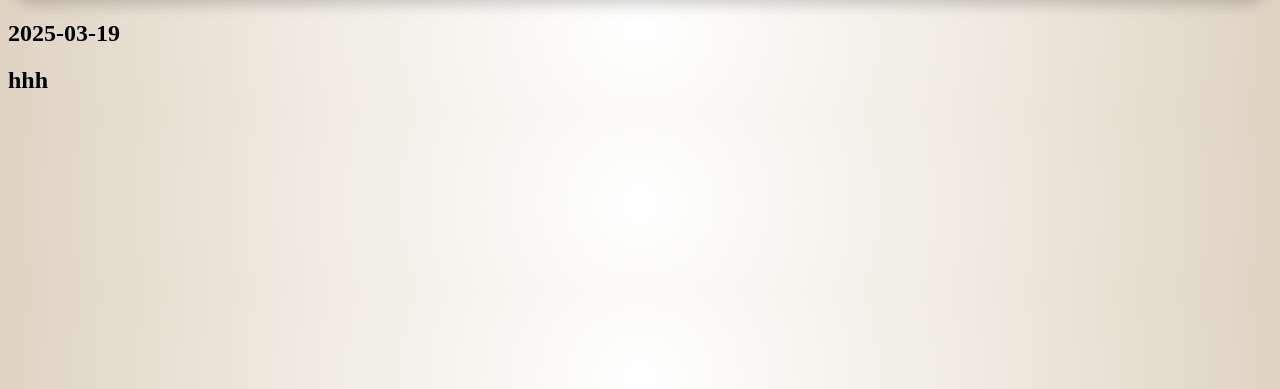
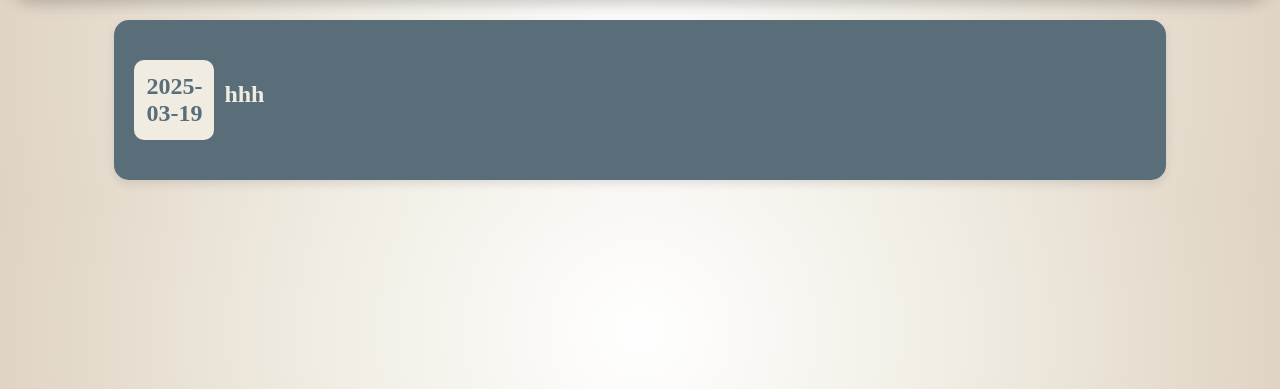
Before and after one commit to srushtisoni08/Note_taking, a Flask app: page /tasks in a window 1280 px wide. Shown: the part 63-452 px from the top of the page. Run offline with Flask 3, Linux system fonts and the light colour scheme; a user stored in the database is signed in.

Commit message:
design: task

```diff
--- a/static/task.css
+++ b/static/task.css
@@ -1,7 +1,6 @@
 .navbar{
     display: flex;
     justify-content: flex-end;
-    /* background: linear-gradient(135deg, #c7b198 0%, #596e79 100%); */
     background-color: #596e79;
     padding: 10px 20px;
     gap: 20px;
@@ -28,3 +27,40 @@
 body{
     background: radial-gradient(circle, #fff,#f0ece2, #dfd3c3);
 }
+
+#event {
+    display: flex;
+    background: #596e79;
+    padding: 20px;
+    margin: 20px auto;
+    width: 80%;
+    border-radius: 15px;
+    box-shadow: 0 4px 10px rgba(0, 0, 0, 0.1);
+    transition: transform 0.2s ease-in-out;
+}
+#event:hover {
+    transform: scale(1.02);
+}
+#title {
+    color: #f0ece2;
+    font-size: 1.5rem;
+    margin-top: 10px;
+    margin-left: 10px;
+    display: flex;
+    align-items: center;
+}
+#date{
+    /* background-color: #f0ece2;
+    color: #596e79; */
+    background-color: #f0ece2;
+    color: #596e79;
+    font-size: 1.5rem;
+    font-weight: bold;
+    width: 80px;   /* Square size */
+    height: 80px;
+    display: flex;
+    align-items: center;
+    justify-content: center;
+    text-align: center;
+    border-radius: 10px; /* Slightly rounded corners */
+}
```
Also changed, not shown: instance/database.db, 2 other files.
